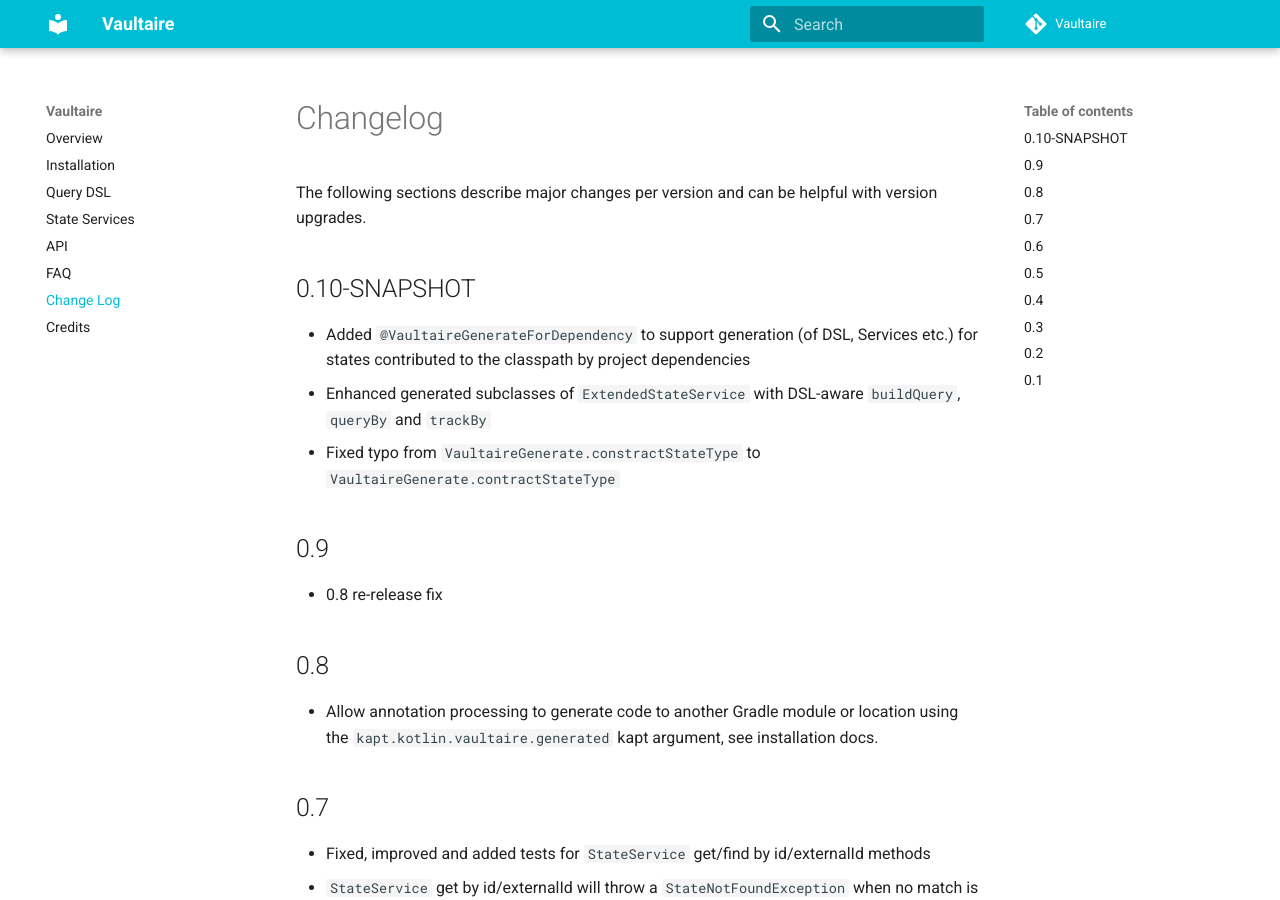
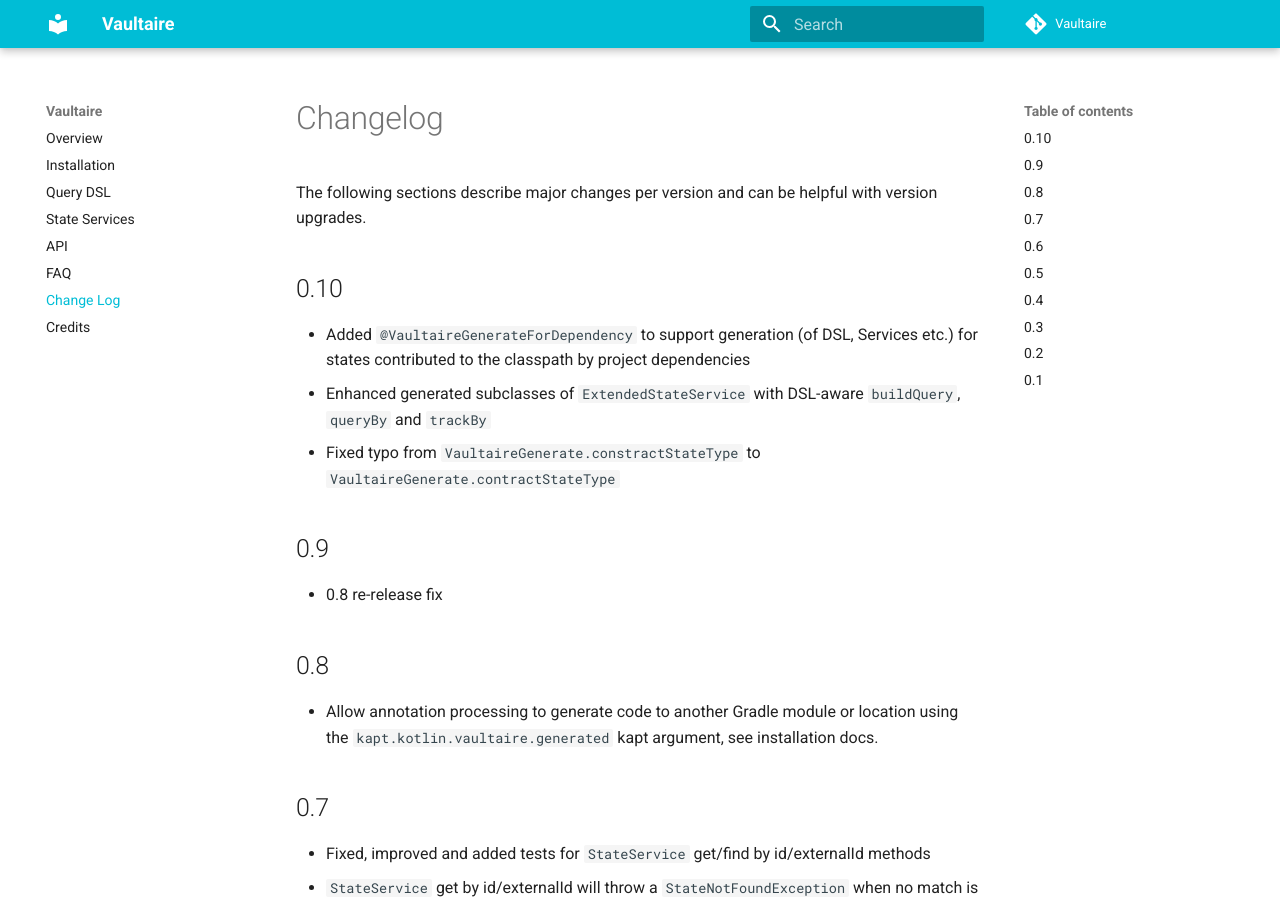
Before and after one commit to manosbatsis/vaultaire, an MkDocs documentation site: the page built from docs/changelog.md, in a window 1280 px wide and 900 px high. Built offline with MkDocs 1.6.1 and Material for MkDocs 9.7.7, drawn with Linux system fonts in a browser that asks for light colours; comment, search, counter and statistics services are not loaded.

Commit message:
removed SNAPSHOT qualifier

```diff
--- a/docs/changelog.md
+++ b/docs/changelog.md
@@ -4,7 +4,7 @@
 The following sections describe major changes per version
 and can be helpful with version upgrades.
 
-## 0.10-SNAPSHOT
+## 0.10
 
 - Added `@VaultaireGenerateForDependency` to support generation (of DSL, Services etc.) for states contributed to the
 classpath by project dependencies
```
